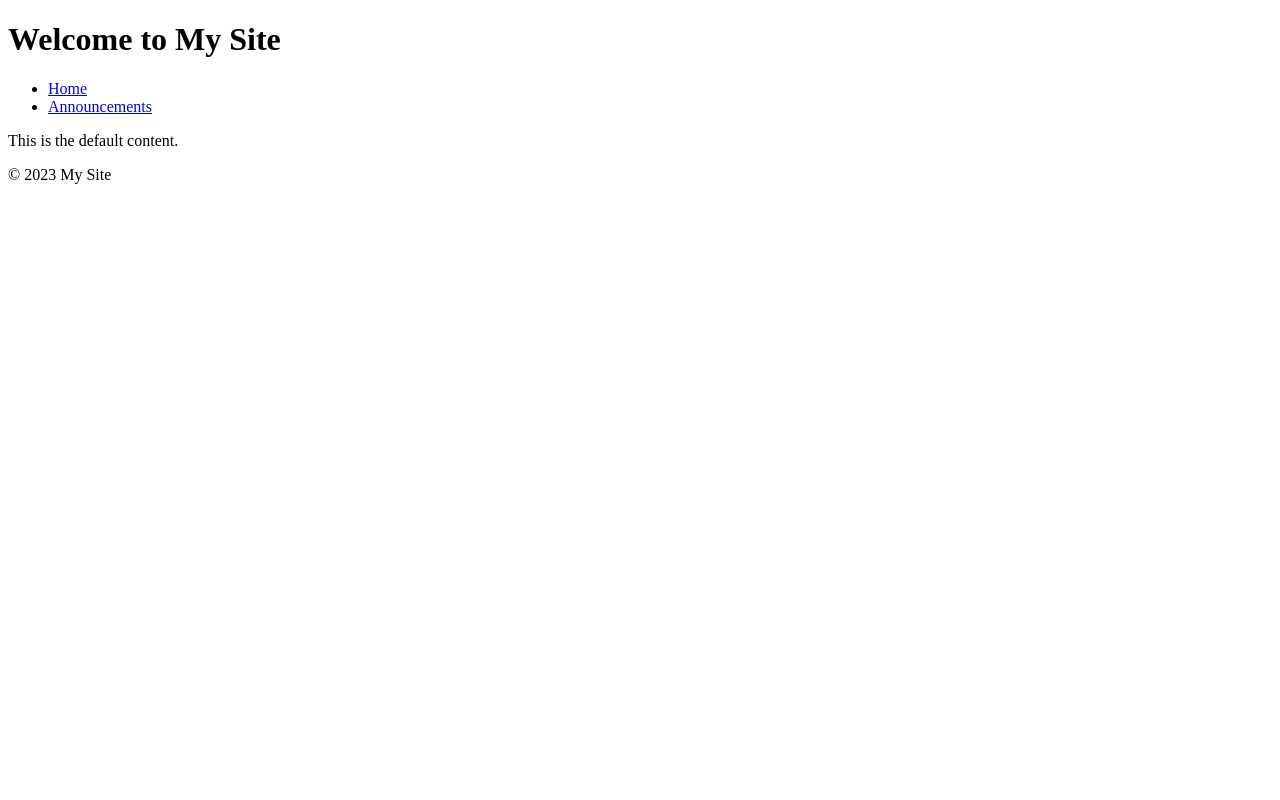
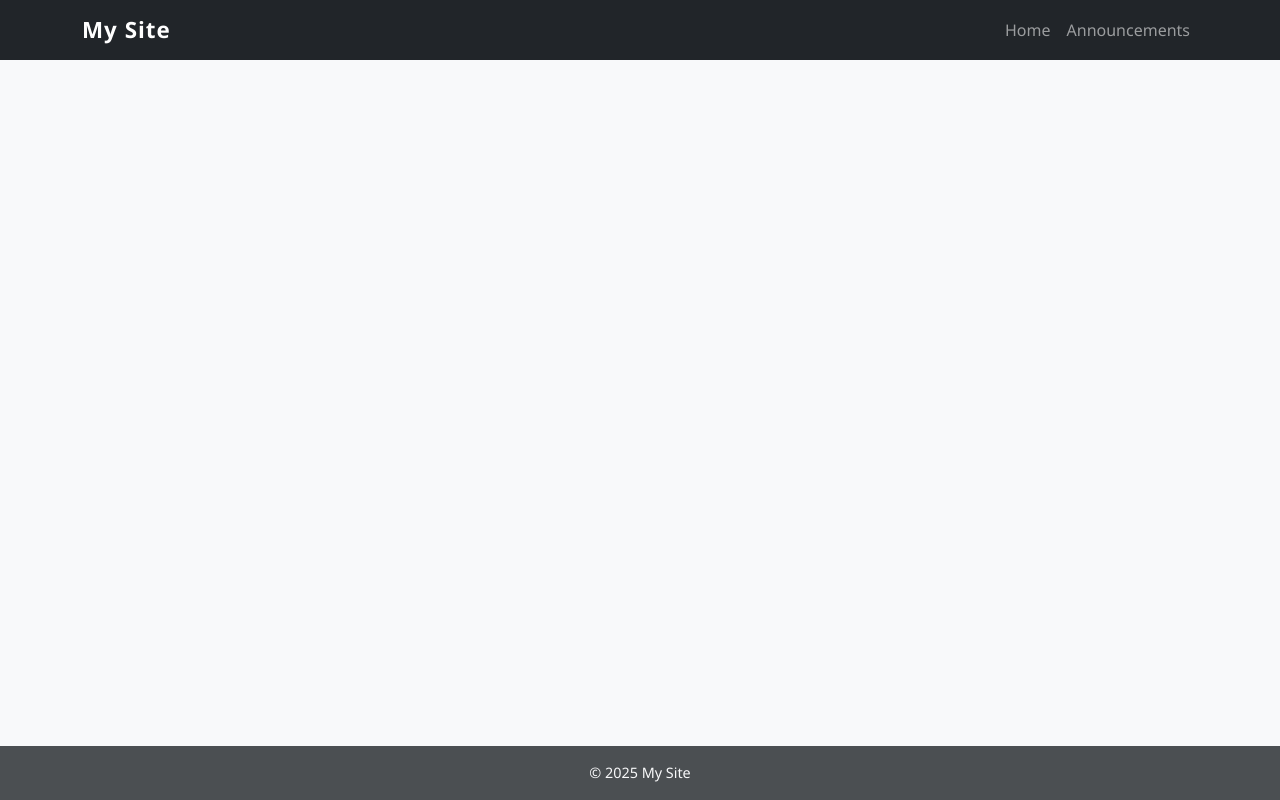
Before and after one commit to shinbyte1/it373-week3, a Django app: template announcements/templates/base.html in a window 1280 px wide. Run offline with Django 3.2, Linux system fonts and the light colour scheme; the template is opened without the code that fills it, so the values that code supplies are empty.

Commit message:
Added styling

```diff
--- a/announcements/static/style.css
+++ b/announcements/static/style.css
@@ -0,0 +1,33 @@
+/* General site adjustments */
+body {
+    font-family: "Segoe UI", Arial, sans-serif;
+}
+
+/* Navbar branding */
+.navbar-brand {
+    font-weight: bold;
+    font-size: 1.4rem;
+    letter-spacing: 1px;
+}
+
+/* Links hover */
+.nav-link:hover {
+    color: #1abc9c !important; /* teal hover */
+}
+
+/* Card customization */
+.card {
+    border-radius: 12px;
+    overflow: hidden;
+}
+
+.card-title {
+    color: #2c3e50;
+    font-weight: bold;
+}
+
+/* Footer styling */
+footer {
+    font-size: 0.9rem;
+    opacity: 0.8;
+}
--- a/announcements/templates/base.html
+++ b/announcements/templates/base.html
@@ -1,27 +1,52 @@
+{% load static %}
 <!DOCTYPE html>
 <html lang="en">
 <head>
     <meta charset="UTF-8">
-    <meta name="viewport" content="width=device-width, initial-scale=1">
-    <title>{% block title %}My Site{% endblock title %}</title>
+    <title>{% block title %}My Site{% endblock %}</title>
+
+    <!-- Bootstrap 5 CSS -->
+    <link href="https://cdn.jsdelivr.net/npm/bootstrap@5.3.2/dist/css/bootstrap.min.css" rel="stylesheet">
+
+    <!-- Your custom CSS -->
+    <link rel="stylesheet" href="{% static 'css/style.css' %}">
 </head>
-<body>
+<body class="bg-light d-flex flex-column min-vh-100">
+
+    <!-- Navbar -->
     <header>
-        <h1>{% block header %}Welcome to My Site{% endblock header %}</h1>
-        <nav>
-            <ul>
-                <li><a href="{% url 'home' %}">Home</a></li>
-                <li><a href="{% url 'announcements' %}">Announcements</a></li>
-            </ul>
+        <nav class="navbar navbar-expand-lg navbar-dark bg-dark">
+            <div class="container">
+                <a class="navbar-brand" href="{% url 'home' %}">My Site</a>
+                <button class="navbar-toggler" type="button" data-bs-toggle="collapse" data-bs-target="#navbarNav">
+                    <span class="navbar-toggler-icon"></span>
+                </button>
+                <div class="collapse navbar-collapse" id="navbarNav">
+                    <ul class="navbar-nav ms-auto">
+                        <li class="nav-item">
+                            <a class="nav-link" href="{% url 'home' %}">Home</a>
+                        </li>
+                        <li class="nav-item">
+                            <a class="nav-link" href="{% url 'announcements' %}">Announcements</a>
+                        </li>
+                    </ul>
+                </div>
+            </div>
         </nav>
     </header>
-    <main>
+
+    <!-- Page Content -->
+    <main class="container my-4 flex-grow-1">
         {% block content %}
-        <p>This is the default content.</p>
-        {% endblock content %}
+        {% endblock %}
     </main>
-    <footer>
-        <p>&copy; 2023 My Site</p>
+
+    <!-- Footer -->
+    <footer class="bg-dark text-light text-center py-3 mt-auto">
+        &copy; 2025 My Site
     </footer>
+
+    <!-- Bootstrap JS Bundle -->
+    <script src="https://cdn.jsdelivr.net/npm/bootstrap@5.3.2/dist/js/bootstrap.bundle.min.js"></script>
 </body>
 </html>
```
